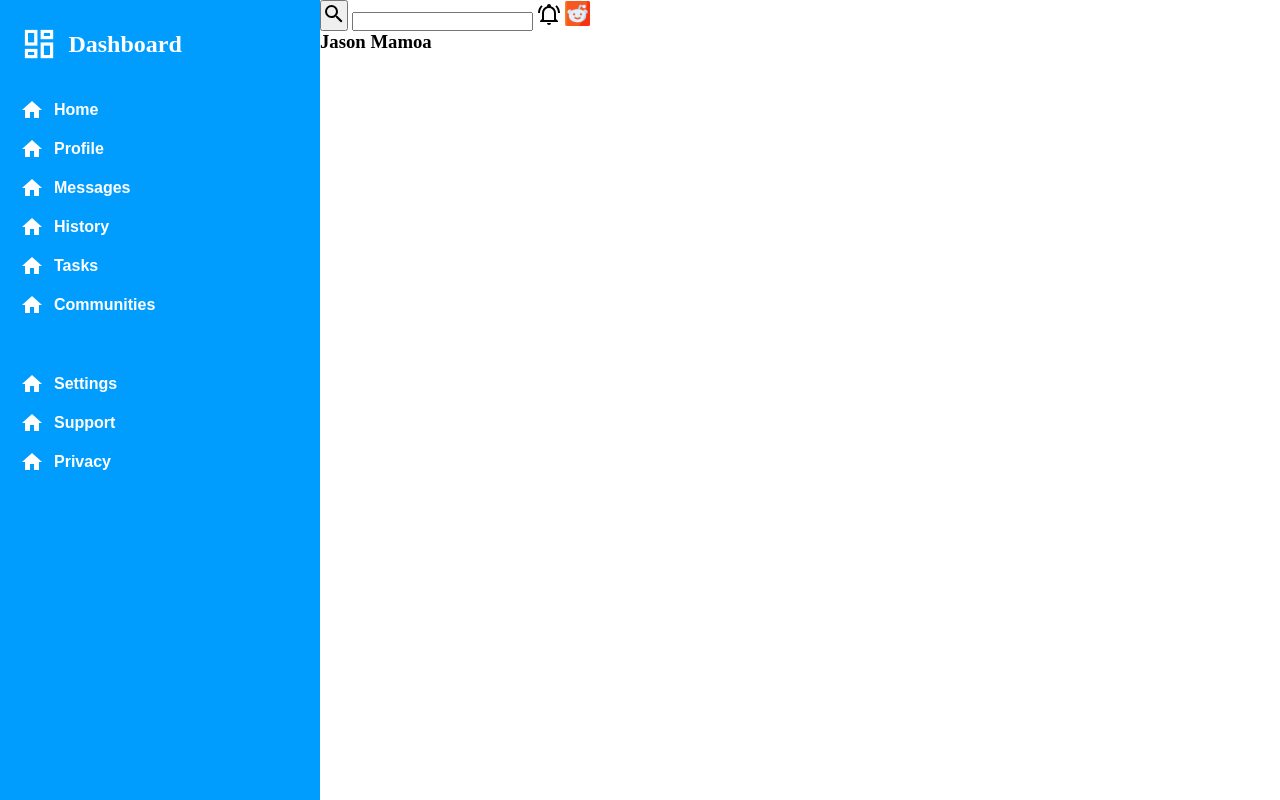
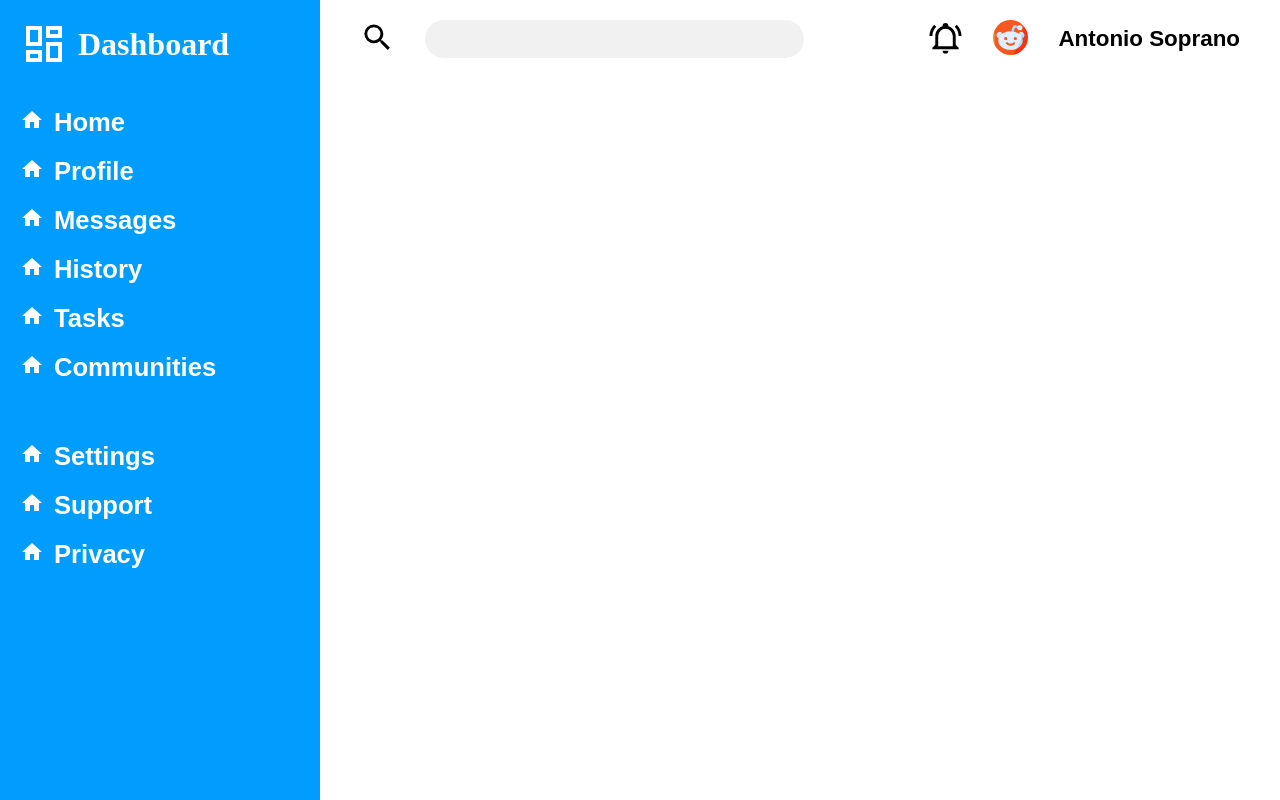
Before and after one commit to An7onioRS/admin-dashboard-proj, a plain HTML site: page index.html in a window 1280 px wide. Drawn offline with Linux system fonts and the light colour scheme.

Commit message:
Style upper part of header

```diff
--- a/index.html
+++ b/index.html
@@ -57,12 +57,12 @@
             </div>
         </div>
         <div class="header">
-            <div class="searchbar-header">
-                <button class="search-button"><img src="images/magnify.svg" alt="Search Button Icon"></button>
-                <input class="searchbar" type="text" name="searchbar">
-                <img src="images/bell-ring-outline.svg" alt="Notification Bell">
-                <img src="images/reddit-icon.png" alt="User Profile Icon" class="user-icon" height="25">
-                <h3>Jason Mamoa</h3>
+            <div class="top-header">
+                <button class="top-header-button"><img src="images/magnify.svg" alt="Search Button Icon"></button>
+                <input class="top-header-button" type="text" name="searchbar">
+                <button class="top-header-button"><img src="images/bell-ring-outline.svg" alt="Notification Bell"></button>
+                <button class="top-header-button"><img src="images/reddit-icon.png" alt="User Profile Icon" class="user-icon"></button>
+                <button class="top-header-button"><h3>Antonio Soprano</h3></button>
             </div>
         </div>
         <div class="content"></div>
--- a/style.css
+++ b/style.css
@@ -33,15 +33,12 @@
 }
 
 .sidebar h2 {
-    margin-bottom: 30px;
+    margin-bottom: 40px;
     display: grid;
     grid-template-columns: auto 1fr;
     gap: 10px;
+    font-size: 2rem;
     align-items: center;
-}
-
-.sidebar > h2 > img {
-    height: 80%;
 }
 
 .sidebar-elements {
@@ -51,7 +48,7 @@
 }
 
 .sidebar-button {
-    margin-bottom: 15px;
+    margin-bottom: 20px;
 
     display: grid;
     grid-template-columns: auto 1fr;
@@ -64,7 +61,7 @@
 
 
     font-weight: bold;
-    font-size: 1rem;
+    font-size: 1.6rem;
     background: none;
     border: none;
 }
@@ -74,3 +71,44 @@
     opacity: 0.7;
     cursor: pointer;
 }
+
+/* Header */
+
+.top-header {
+    padding: 20px 40px;
+
+    display: grid;
+    grid-template-columns: auto 1fr;
+    grid-auto-flow: column;
+    place-items: center left;
+    gap: 30px;
+}
+
+.top-header input {
+    width: 80%;
+    height: 100%;
+    background: #f1f1f1;
+    border-radius: 50px;
+}
+
+.top-header-button {
+    border: none;
+    background: none;
+}
+
+.top-header-button:hover {
+    opacity: 0.7;
+    cursor: pointer;
+}
+
+.top-header img {
+    height: 35px
+}
+
+.top-header h3 {
+    font-size: 1.4rem;
+}
+
+.user-icon {
+    border-radius: 40px;
+}
```
